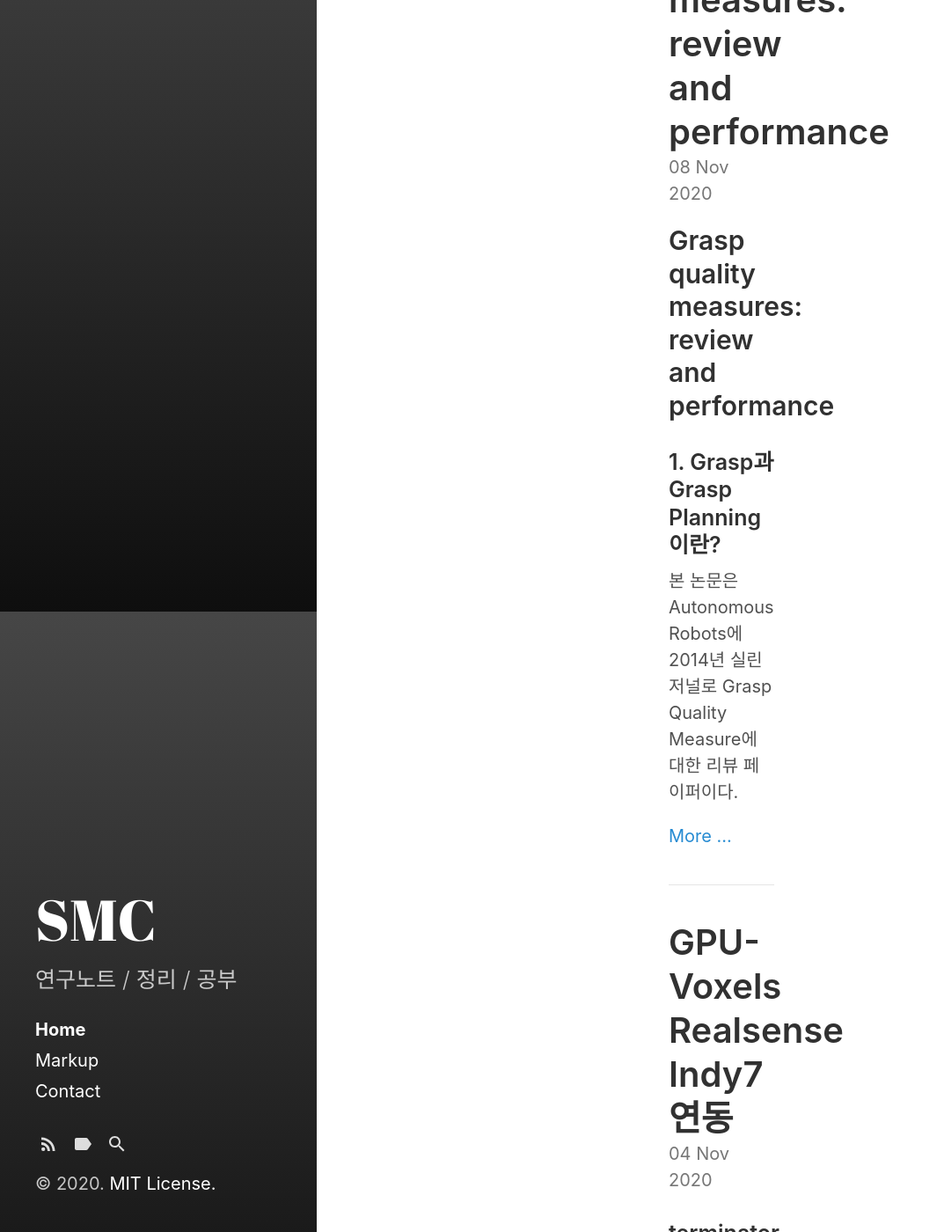
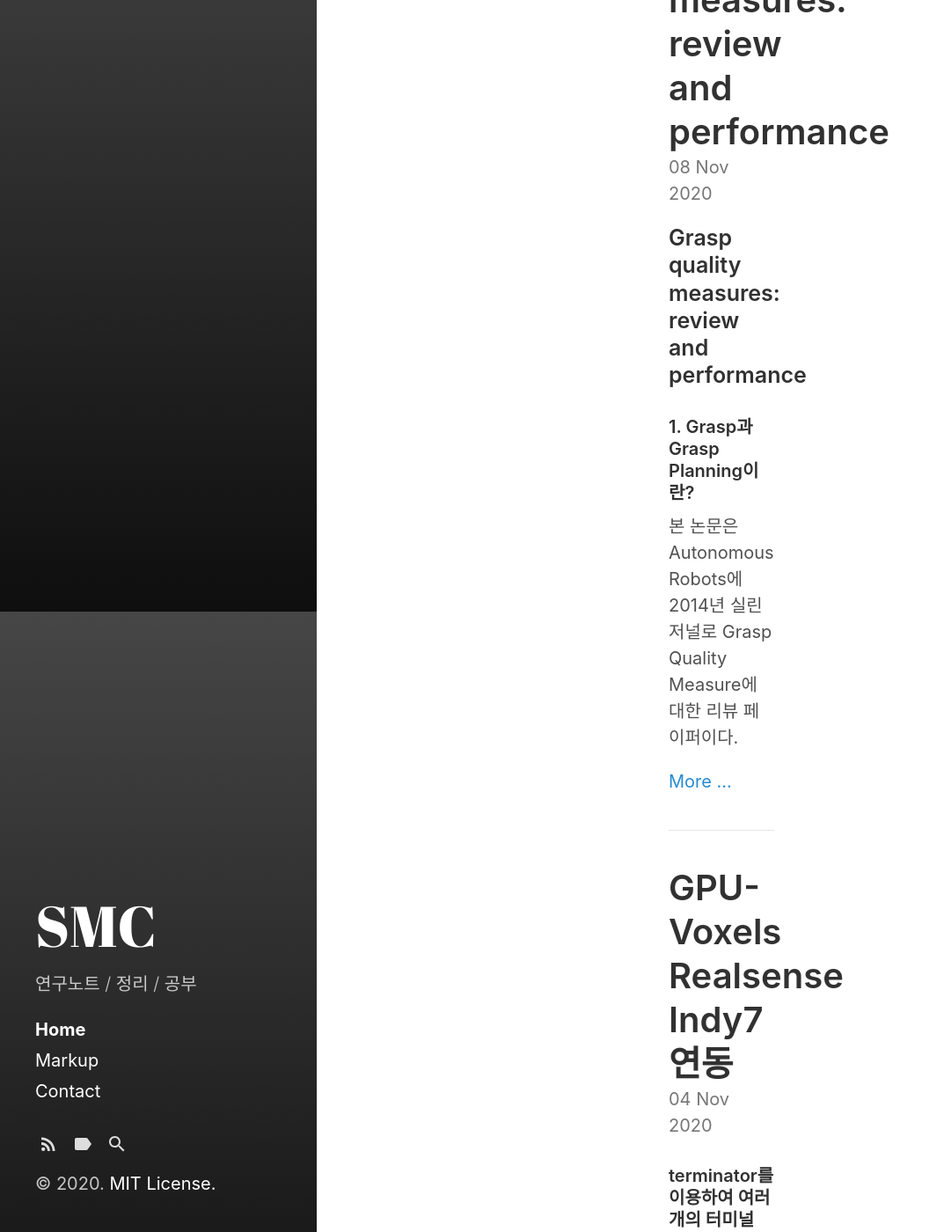
Before and after one commit to tjdalsckd/tjdalsckd.github.io, a Jekyll site: the page built from index.html, in a window 1280 px wide and 1400 px high, scrolled down 205 px. Shown: the whole window at 88% size, without its empty margins (0-1073 px from the left). Built offline with Jekyll 4.4.1, drawn with Linux system fonts in a browser that asks for light colours; the list of posts is cut into pages by our own code.

Commit message:
Update _type.scss

```diff
--- a/_sass/hydeout/_type.scss
+++ b/_sass/hydeout/_type.scss
@@ -17,23 +17,23 @@ h6,
 }
 
 h1 {
-  font-size: 2rem;
+  font-size: 1.5rem;
 }
 
 h2 {
-  font-size: 1.5rem;
+  font-size: 1.25rem;
   margin-top: 1rem;
 }
 
 h3 {
-  font-size: 1.25rem;
+  font-size: 1rem;
   margin-top: 1.5rem;
 }
 
 h4,
 h5,
 h6 {
-  font-size: 1rem;
+  font-size: 0.75rem;
   margin-top: 1rem;
 }
 
@@ -121,7 +121,7 @@ a[href^='#fnref:'] {
 // Extend paragraphs with `.lead` for larger introductory text.
 
 .lead {
-  font-size: 1.25rem;
+  font-size: 1rem;
   font-weight: 300;
 }
 
```
